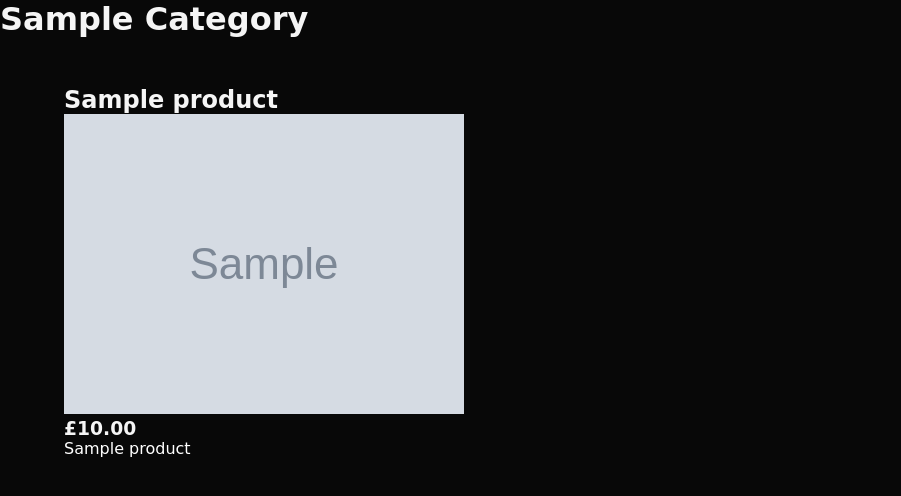
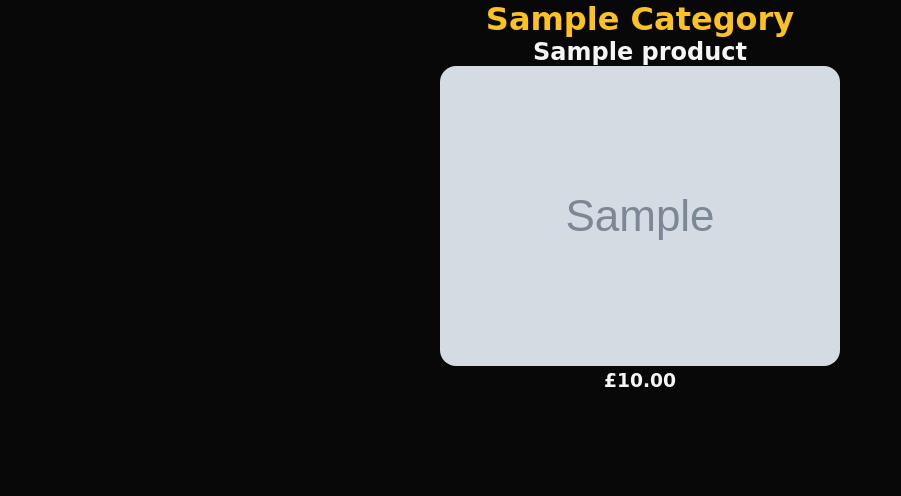
Before and after one commit to tomhaire87/pheonix, a Django app: a page that uses store/templates/store/base.html in a window 1280 px wide. Shown: the part 89-585 px from the top of the page, without its empty margins (0-901 px from the left). Run offline with Django 4.2, Linux system fonts and the light colour scheme; tables that the repository leaves empty hold one stand-in row (values such as "Sample post"); grey boxes marked "Sample" are stand-in pictures; some web fonts are replaced.

Commit message:
category & product pages built

```diff
--- /dev/null
+++ b/store/static/store/css/category.css
@@ -0,0 +1,28 @@
+.category{
+    display: grid;
+    grid-template-columns: repeat( auto-fit, minmax(400px, 1fr) );
+    grid-gap: 2rem;
+    justify-items: center;
+    margin: 0;
+
+}
+
+.single-category-item {
+    display: flex;
+    flex-direction: column;
+    align-items: center
+}
+
+.category-image {
+    border-radius: 1rem;
+}
+
+.category-title{
+    text-align: center;
+    color: #FBC222;
+}
+
+img{
+    max-width: 400px;
+    height: auto;
+}
--- a/store/static/store/css/category_grid.css
+++ b/store/static/store/css/category_grid.css
@@ -64,7 +64,3 @@ a {
     text-decoration: none;
     color: white;
 }
-
-img {
-    max-width: 600px;
-}
--- a/store/templates/store/base.html
+++ b/store/templates/store/base.html
@@ -5,7 +5,7 @@
     <meta charset="UTF-8">
     <meta http-equiv="X-UA-Compatible" content="IE=edge">
     <meta name="viewport" content="width=device-width, initial-scale=1.0">
-    <title>Phoenix Vanz {% block title %}{% endblock %}</title>
+    <title>Phoenix Vanz | {% block title %}{% endblock %}</title>
     <link rel="preconnect" href="https://fonts.googleapis.com">
     <link rel="preconnect" href="https://fonts.gstatic.com" crossorigin>
     <link href="https://fonts.googleapis.com/css2?family=Josefin+Sans:ital,wght@0,200;0,300;0,400;0,500;0,600;1,200;1,300;1,400&family=Walter+Turncoat&display=swap" rel="stylesheet">
@@ -14,6 +14,7 @@
     <link rel="stylesheet" href="{% static 'store/css/nav.css' %}">
     <link rel="stylesheet" href="{% static 'store/css/index.css' %}">
     <link rel="stylesheet" href="{% static 'store/css/category_grid.css' %}">
+    <link rel="stylesheet" href="{% static 'store/css/category.css' %}">
     <link rel="stylesheet" href="{% static 'store/css/single.css' %}">
     <link rel="apple-touch-icon" sizes="180x180" href="{% static 'store/favicon/apple-touch-icon.png' %}">
     <link rel="icon" type="image/png" sizes="32x32" href="{% static 'store/favicon/favicon-32x32.png' %}">
@@ -24,7 +25,7 @@
         <nav class="nav">
             <h1>Phoenix Vanz</h1>
             <div class="menu">
-                <a href="#">Home</a>
+                <a href="/">Home</a>
                 <a href="#">About</a>
                 <a href="#">Categories</a>
                 <a href="#">Contact</a>
@@ -37,7 +38,7 @@
         </nav>
 
         <div class="mobile-menu">
-            <a href="#">Home</a>
+            <a href="/">Home</a>
             <a href="#">About</a>
             <a href="#">Categories</a>
             <a href="#">Contact</a>
--- a/store/templates/store/products/category.html
+++ b/store/templates/store/products/category.html
@@ -1,19 +1,22 @@
 {% extends "../base.html" %}
 {% load static %}
+
 {% block title %}
   {% if category %}{{ category.name }}{% else %}Products{% endif %}
 {% endblock %}
+
 {% block content %}
 
-<h1>{{category.name|title}}</h1>
-  <div class="category-grid">
+  <h1 class="category-title">{{category.name|title}}</h1>
+  <div class="category">
 
     {% for product in products %}
-      <div>
+    <div class="single-category-item">
       <h2>{{ product.name }}</h2>
-          <img alt="{{product.name }}" src="{{ product.image_main.url }}">
+      <a href="{{ product.get_absolute_url }}" class = "category-link">
+        <img class="category-image" alt="{{product.name }}" src="{{ product.image_main.url }}">
+      </a>
         <h3>£{{ product.price }}</h3>
-          <a href="{{ product.get_absolute_url }}">{{ product.name }}</a>
     </div>
     {% endfor %}
 
```
Also changed, not shown: media/static/images/IMG_20210516_185937.jpg (deleted). Lines whose indentation alone changed are shown as unchanged.
